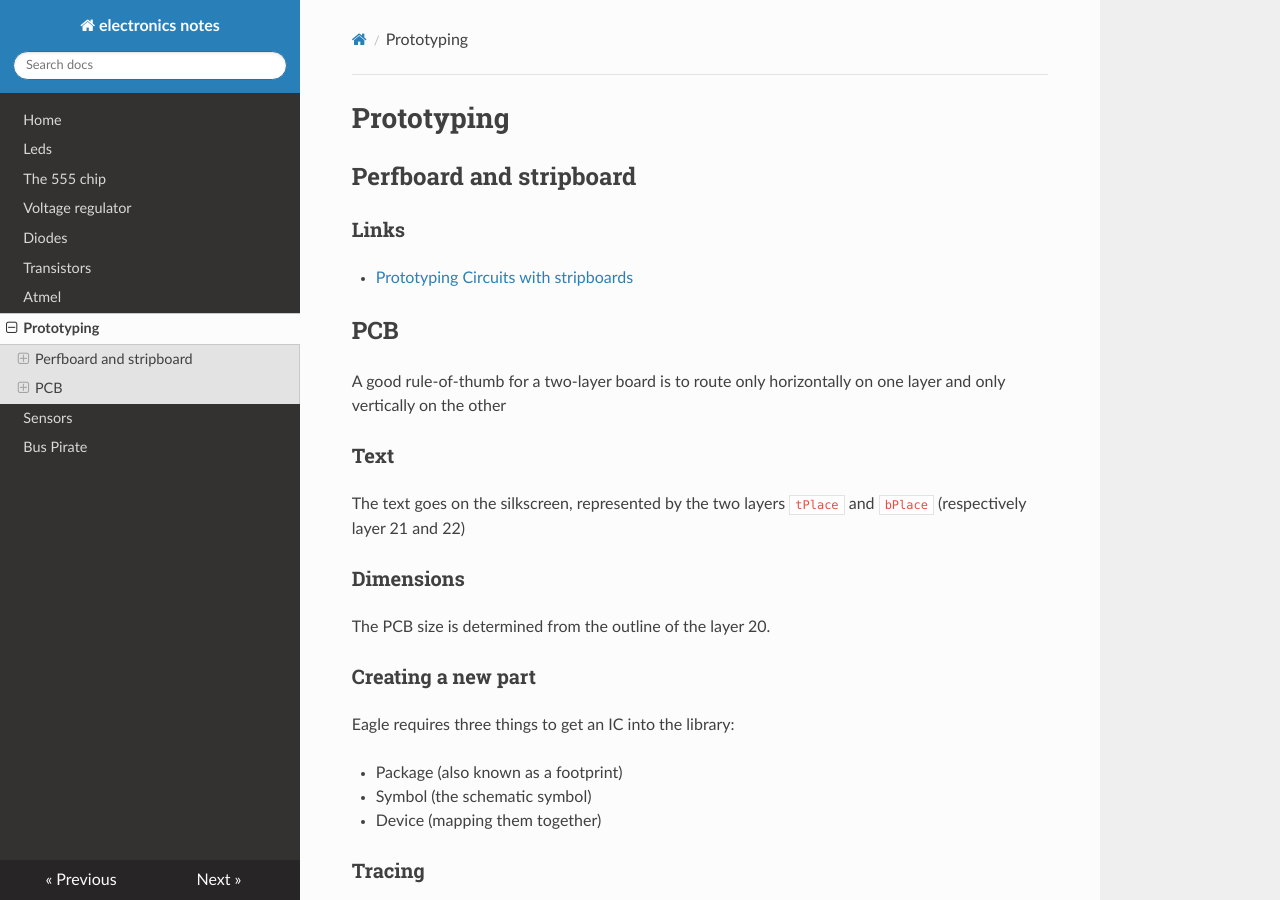
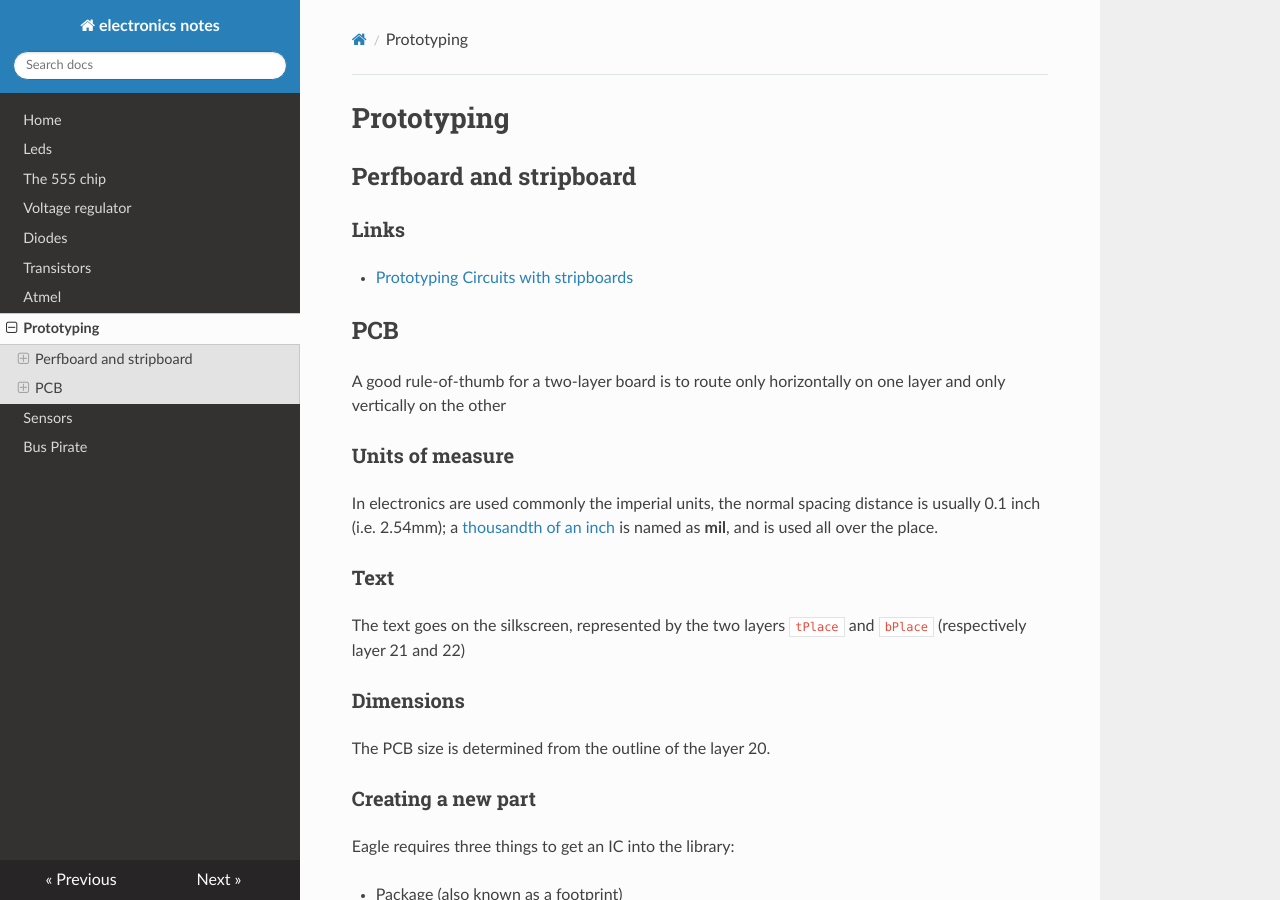
Before and after one commit to gipi/electronics-notes, an MkDocs documentation site: the page built from docs/Prototyping.md, in a window 1280 px wide and 900 px high. Built offline with MkDocs 1.6.1, drawn with Linux system fonts in a browser that asks for light colours; nearby versions of some CDN libraries; old or Windows-style settings are respelled for this version of MkDocs.

Commit message:
What's mil.

```diff
--- a/docs/Prototyping.md
+++ b/docs/Prototyping.md
@@ -9,6 +9,12 @@
 ## PCB
 
 A good rule-of-thumb for a two-layer board is to route only horizontally on one layer and only vertically on the other
+
+### Units of measure
+
+In electronics are used commonly the imperial units, the normal spacing distance is usually 0.1 inch (i.e. 2.54mm);
+a [thousandth of an inch](http://en.wikipedia.org/wiki/Thousandth_of_an_inch) is named as **mil**, and is used all over
+the place.
 
 ### Text
 
@@ -40,6 +46,7 @@ plane; below an image showing an example with an ``ATMEGA32U4`` chip
 
 ### Links
 
+
  - [Tutorial](https://learn.sparkfun.com/tutorials/designing-pcbs-advanced-smd) by Sparkfun with a lot of info about manually routing
  - [Guide](http://www.alternatezone.com/electronics/files/PCBDesignTutorialRevA.pdf) PCB Design Tutorial
  - http://www.learnemc.com/tutorials/PCB_Layout/PCB_Layout.html
```
